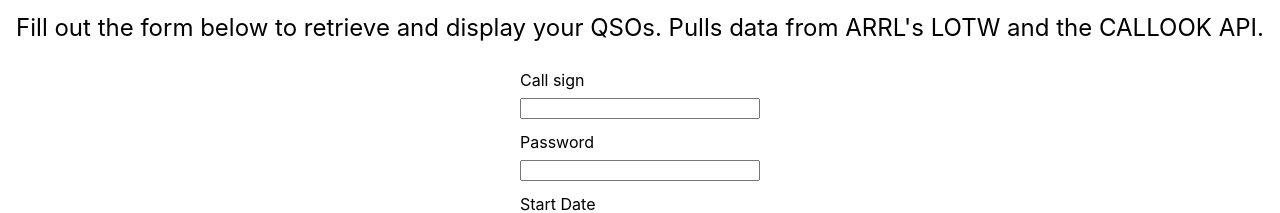
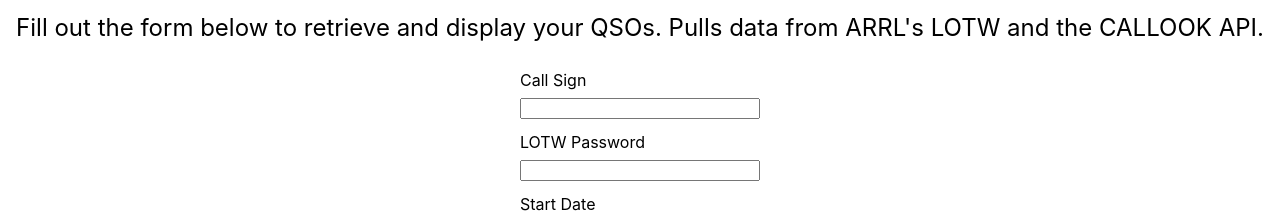
Before and after one commit to dBarboni/qso-viewer, a Next.js app: page / in a window 1280 px wide. Shown: the part 229-442 px from the top of the page. Built offline with nearby package versions, Linux system fonts and the light colour scheme.

Commit message:
Clarify form labels

```diff
--- a/components/Form.js
+++ b/components/Form.js
@@ -7,9 +7,9 @@
 
     return (
         <form onSubmit={onSubmit} className={styles.form}>
-            <label htmlFor="call" className={styles.label}>Call sign</label>
+            <label htmlFor="call" className={styles.label}>Call Sign</label>
             <input type="text" name="call" id="call" required className={styles.field} />
-            <label htmlFor="password" className={styles.label}>Password</label>
+            <label htmlFor="password" className={styles.label}>LOTW Password</label>
             <input type="password" name="password" id="password" required className={styles.field} />
             <label htmlFor="date" className={styles.label}>Start Date</label>
             <input type="date" name="date" id="date" className={styles.field} max={today} />
```
